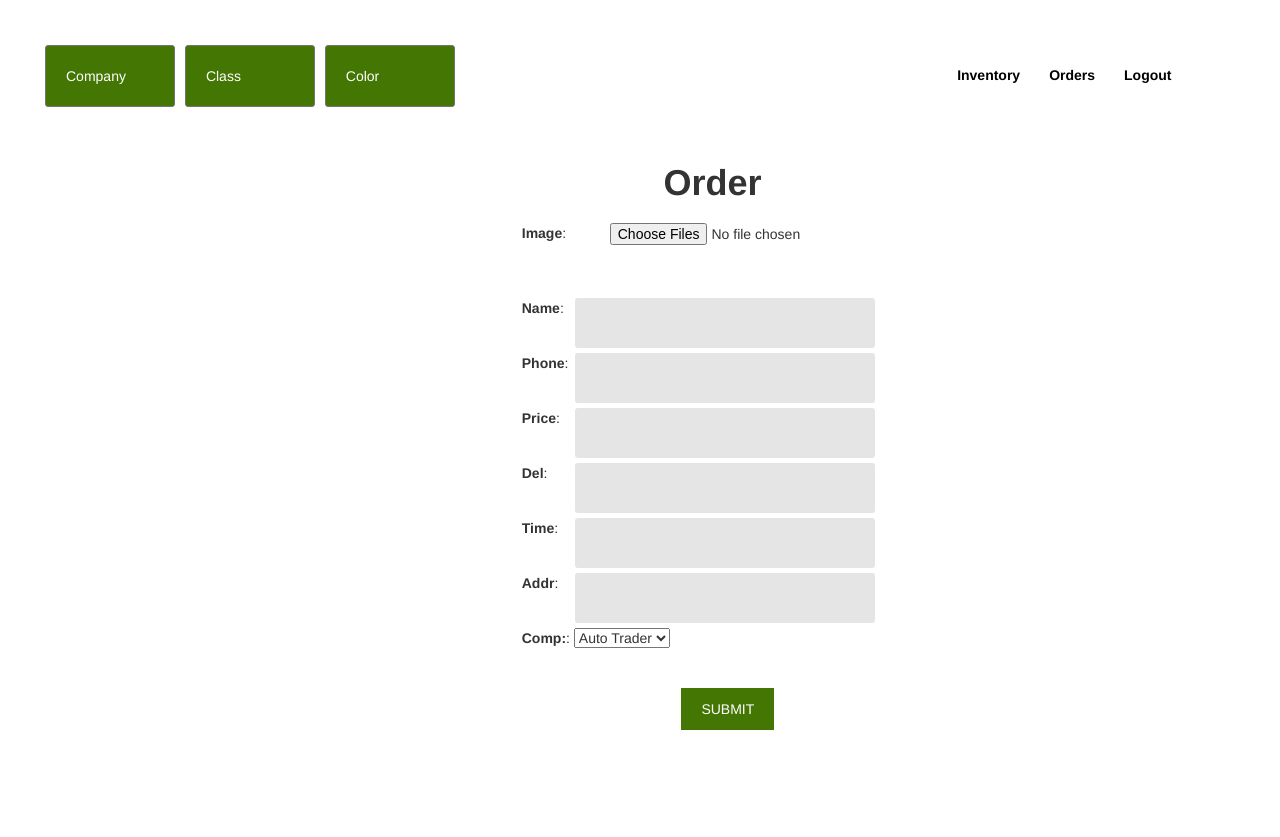
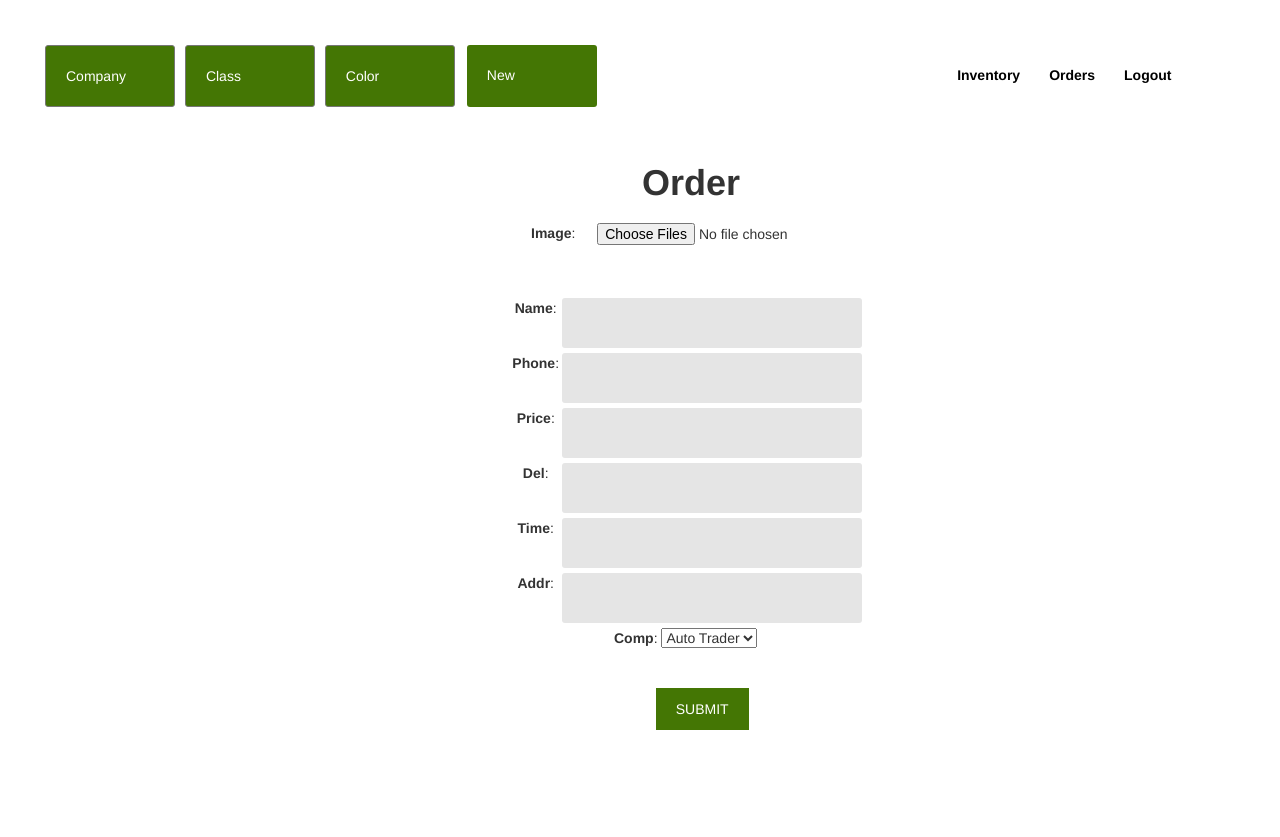
Before and after one commit to Prasanth777/Inventory, a Django app: page /upload_order/ in a window 1280 px wide. Before the commit the page ends 800 px from the top, so only its background shows below. Run offline with Django 3.2, Linux system fonts and the light colour scheme; a user stored in the database is signed in; parts of the project's set-up code (start-up, migrations or seed data) failed here and were passed over; some libraries are stand-ins or nearby versions.

Commit message:
New tab changes
New tab changes

```diff
--- a/DemoDev/DevApp/forms.py
+++ b/DemoDev/DevApp/forms.py
@@ -4,9 +4,9 @@
 
 
 class InventoryForm(ModelForm):
-    image = forms.FileField(widget=forms.ClearableFileInput(attrs={'multiple': True,'class' : 'upload'}))
-    brand = forms.CharField(widget=forms.TextInput(attrs={'class':'brand','id':'brand'}))
-    price = forms.CharField(widget=forms.TextInput(attrs={'class':'price','id':'price'}))
+    image = forms.FileField(widget=forms.ClearableFileInput(attrs={'multiple': True,'class' : 'upload'}), label_suffix='')
+    brand = forms.CharField(widget=forms.TextInput(attrs={'class':'price','id':'brand'}), label_suffix='')
+    price = forms.CharField(widget=forms.TextInput(attrs={'class':'price','id':'price'}), label_suffix='')
 
     class Meta:
         model=Inventory
@@ -18,8 +18,8 @@
         ]
 
 class FlipForm(ModelForm):
-    image = forms.FileField(widget=forms.ClearableFileInput(attrs={'multiple': True, 'class': 'upload'}))
-    brand = forms.CharField(widget=forms.TextInput(attrs={'class': 'brand'}))
+    image = forms.FileField(widget=forms.ClearableFileInput(attrs={'multiple': True, 'class': 'upload'}), label_suffix='')
+    brand = forms.CharField(widget=forms.TextInput(attrs={'class': 'brand'}), label_suffix='')
     class Meta:
         model=Flips
         fields=[
@@ -43,7 +43,7 @@
     delivery = forms.CharField(label="Del",widget=forms.TextInput(attrs={'class': 'price'}), label_suffix='')
     time = forms.CharField(widget=forms.TextInput(attrs={'class': 'price'}), label_suffix='')
     address = forms.CharField(label="Addr",widget=forms.TextInput(attrs={'class': 'price'}), label_suffix='')
-    client = forms.CharField(label="Comp:",widget=forms.Select(choices=Company_choice), label_suffix='')
+    client = forms.CharField(label="Comp ",widget=forms.Select(choices=Company_choice,attrs={'class': 'client'}), label_suffix='')
     class Meta:
         model=Orders
         fields=[
--- a/DemoDev/DevApp/static/css/style.css
+++ b/DemoDev/DevApp/static/css/style.css
@@ -1,4 +1,16 @@
 @media (min-width:767px){
+.client{
+
+}
+#upl{
+margin-right:10%;
+}
+#od{
+margin-right:16%;
+}
+#sub{
+margin-top:10px;background:#447604;margin-right:11%;
+}
 #img1{
 width:80px;height:100px;display:block;float:left;padding:1px 3px 0px 0px;
 }
@@ -35,11 +47,15 @@
 
 }
 #cont{
-width:475px;height:374px;margin-left:40%;
+width:475px;height:374px;margin-left:39%;
+}
+#cont1{
+width:475px;height:574px;margin-left:39%;
 }
 .image-preview__image{
-width:75px;
-height:100px;
+width:50px;
+height:75px;
+padding:2px;
 }
 .image-preview{
 
@@ -144,6 +160,10 @@
 #colo{
  background:#447604;color: white;margin:0px 6px 6px 0px;padding:20px ;padding-left:10px;border-radius:3px;position:relative;text-align-last:left;padding: 20px;width:130px;
  -webkit-appearance: none;-moz-appearance: none;appearance: none;
+}
+#but{
+ background:#447604;color: white;margin:0px 6px 6px 0px;padding:20px ;margin-left:6px;padding-left:20px;border-radius:3px;position:relative;text-align-last:left;padding: 20px;width:130px;border:none;height:62px;
+ -webkit-appearance: none;-moz-appearance: none;appearance: none;font-weight: normal;
 }
 #cat{
 background:#447604;color: white;margin:0px 6px 6px 0px;padding:20px ;padding-left:10px;border-radius:3px;position:relative;text-align-last:left;padding: 20px;width:130px;
--- a/DemoDev/DevApp/templates/DevApp/createordercontent.html
+++ b/DemoDev/DevApp/templates/DevApp/createordercontent.html
@@ -1,5 +1,6 @@
-<div class="container" style=" " id="cont">
-        <h1 style="margin-left:33%"><strong>Order</strong></h1>
+<div class="container" style=" " id="cont1">
+    <center>
+        <h1 style="" id="od"><strong>Order</strong></h1>
         <form action="{% url 'upload_order' %}" method="post" enctype="multipart/form-data">
             <fieldset >
             {% csrf_token %}
@@ -38,7 +39,8 @@
             </script>
 
 
-            <button type="submit" style="margin-left:37%;margin-top:10px;background:#447604" >Submit</button>
+            <button type="submit" style="background:#447604" id="sub">Submit</button>
             </fieldset>
         </form>
+        </center>
     </div>
--- a/DemoDev/DevApp/templates/DevApp/homenav.html
+++ b/DemoDev/DevApp/templates/DevApp/homenav.html
@@ -20,7 +20,7 @@
                         </ul>
                         {% else %}
                         <ul class="nav navbar-nav mr-auto">
-                        <li class="dropdown" ><form action="{% url 'gallery_admin_filter' %}" method="get" name="colorchange" >
+                        <li class="dropdown" id="dropdown" ><form action="{% url 'gallery_admin_filter' %}" method="get" name="colorchange" >
                             {% csrf_token %}
                                    <select id="comp" name="company"  onChange="this.form.submit();" style="  ">
                                        <option value="" disable hidden style="text-align:left" ><b>Company</b></option>
@@ -58,6 +58,9 @@
 
                             <input type="submit" style="display:none"/>
                         </form></li>
+                            <li class="new">
+                                <a id="but" type="button" style="" href="{% url 'new' %}"  method="get" >New</a>
+                            </li>
                         </ul>
                         <ul class="nav navbar-nav navbar-right" >
                         <li ><a href="{% url 'gallery_admin_with_pk' user.id %}" style="color: black;font-size: 14px;font-weight: 700;padding: 20px;padding-left:0px;padding-right:15px;text-align:center;"></span>&emsp;Inventory</a></li>
--- /dev/null
+++ b/DemoDev/DevApp/templates/DevApp/new.html
@@ -0,0 +1,4 @@
+{% include 'DevApp/header.html'%}
+{% include 'DevApp/homenav.html'%}
+{% include 'DevApp/newcontent.html'%}
+{% include 'DevApp/footer.html'%}
--- a/DemoDev/DevApp/templates/DevApp/uploadcontent.html
+++ b/DemoDev/DevApp/templates/DevApp/uploadcontent.html
@@ -1,6 +1,7 @@
 
     <div class="container" style=" " id="cont">
-        <h1 style="margin-left:33%"><strong>Upload</strong></h1>
+        <center>
+        <h1 style="" id="upl"><strong>Upload</strong></h1>
         <form action="{% url 'upload' %}" method="post" enctype="multipart/form-data">
             <fieldset >
             {% csrf_token %}
@@ -39,7 +40,8 @@
             </script>
 
 
-            <button type="submit" style="margin-left:37%;margin-top:10px;background:#447604" >Submit</button>
+            <button type="submit" style="margin-top:10px;background:#447604" id="sub">Submit</button>
             </fieldset>
         </form>
+            </center>
     </div>
--- a/DemoDev/DevApp/urls.py
+++ b/DemoDev/DevApp/urls.py
@@ -2,10 +2,10 @@
 from . import views
 
 urlpatterns = [
-    url(r'^$', views.login,name='index'),
+    url(r'^$', views.gallery_admin,name='index'),
     url(r'^login/$', views.login,name='login'),
     url(r'^register/$', views.register,name='register'),
-    url(r'^gallery/$', views.gallery,name='gallery'),
+    url(r'^inventory/$', views.gallery,name='gallery'),
     url(r'^logout/$',views.logout,name='logout'),
     url(r'^upload/$',views.upload_image,name='upload'),
     url(r'^flip/(?P<id1>\d+)/(?P<id2>\d+)/$',views.flip,name='flip'),
@@ -26,5 +26,6 @@
     url(r'^orderform/(?P<id>\d+)$',views.order_form,name="order_form"),
     url(r'^orderavailform/(?P<id>\d+)$',views.order_avail_form,name="order_avail_form"),
     url(r'^upload_order/$',views.upload_order,name='upload_order'),
+    url(r'^new/$',views.new,name='new'),
 
 ]
--- a/DemoDev/DevApp/views.py
+++ b/DemoDev/DevApp/views.py
@@ -8,6 +8,7 @@
 import os.path
 from django.core.files.base import ContentFile
 import os
+from django.urls import resolve
 
 BASE_DIR = os.path.dirname(os.path.dirname(os.path.abspath(__file__)))
 
@@ -60,15 +61,18 @@
 
 def gallery_admin(request,id=None):
     if request.user.is_authenticated:
-        if request.method == 'GET':
-            #Images_dict={}
-            #User = get_object_or_404(Account,id=id)
-            Inventorys = Inventory.objects.all()
-            Accounts = Account.objects.all()
-            #for item in Inventorys:
-                #Images_dict[item] = Images.objects.filter(inv_id=item.id)
-            #Images_dict = Images.objects.filter(inv__id=Inventorys.id)
-            return render(request,'DevApp/gallery.html',{'Inventory_Images':Inventorys,'Accounts':Accounts})
+        if request.user.is_admin:
+            if request.method == 'GET':
+                #Images_dict={}
+                #User = get_object_or_404(Account,id=id)
+                Inventorys = Inventory.objects.all()
+                Accounts = Account.objects.all()
+                #for item in Inventorys:
+                    #Images_dict[item] = Images.objects.filter(inv_id=item.id)
+                #Images_dict = Images.objects.filter(inv__id=Inventorys.id)
+                return render(request,'DevApp/gallery.html',{'Inventory_Images':Inventorys,'Accounts':Accounts})
+        else:
+            return redirect('gallery')
     else:
         return redirect('login')
 
@@ -373,15 +377,22 @@
 def class_change(request,id):
     if request.method == "POST":
         change = get_object_or_404(Inventory,id=id)
-        cat = request.POST.get('category')
-        clr = request.POST.get('color')
-        print(cat)
-        print(clr)
-        change.category = cat
-        change.color = clr
+        if request.POST.get('category'):
+            cat = request.POST.get('category')
+            change.category = cat
+            print(cat)
+        if request.POST.get('color'):
+            clr = request.POST.get('color')
+            change.color = clr
+            print(clr)
         change.save()
         print("Category or Color changed")
-        return redirect('gallery_admin_with_pk', id=request.user.id)
+        current_url = resolve(request.path_info).url_name
+        prev = request.META.get('HTTP_REFERER')
+        if prev.split("/")[-2] == "new":
+            return redirect('new')
+        else:
+            return redirect('gallery_admin_with_pk', id=request.user.id)
 
 def order_form(request,id):
     if request.method == "POST":
@@ -461,3 +472,10 @@
 
 
     return render(request,'DevApp/createorder.html',{'form':form})
+
+def new(request):
+    print("Inside New")
+    if request.method == 'GET':
+        Accounts = Account.objects.all()
+        Inventorys = Inventory.objects.filter(category=None) | Inventory.objects.filter(color=None)
+    return render(request, 'DevApp/new.html', {'Inventory_Images': Inventorys, 'Accounts': Accounts})
```
Also changed, not shown: other parts of DemoDev/DevApp/static/css/style.css (+29 -9 lines), DemoDev/DevApp/templates/DevApp/newcontent.html (added, +86 -0 lines).
